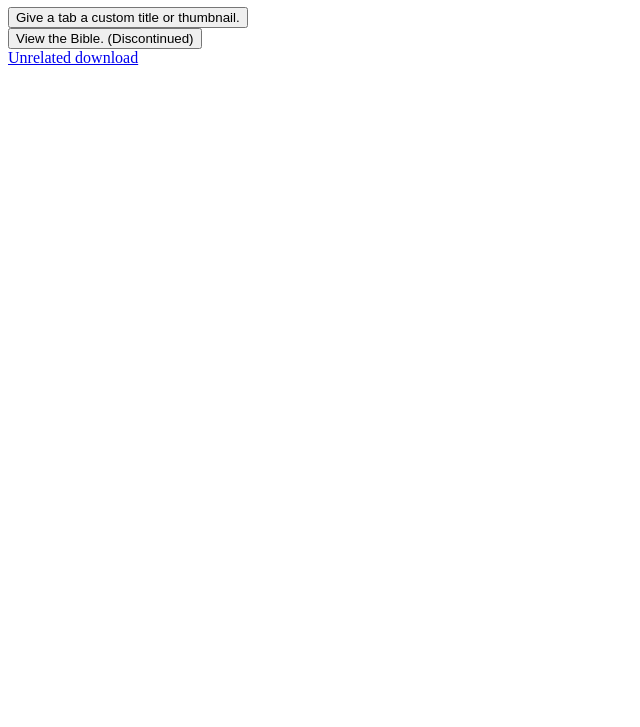
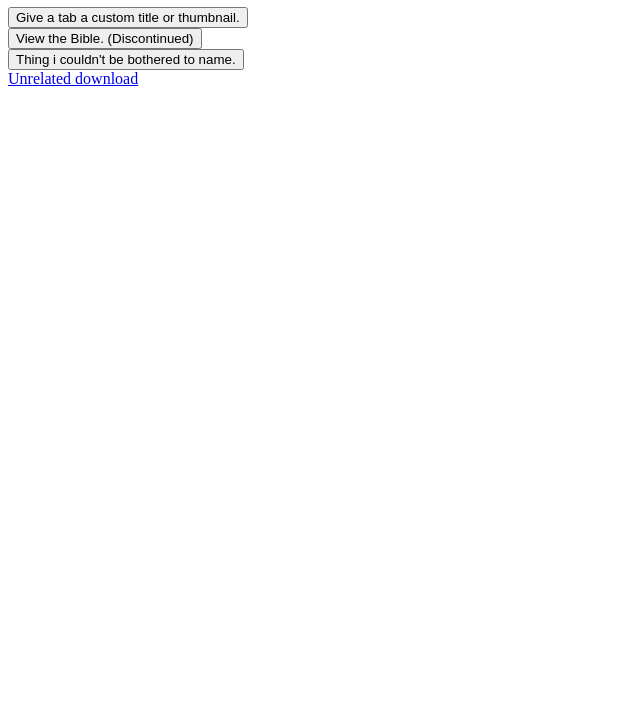
Before and after one commit to JamesButBetter/jamesbutbetter.github.io, a plain HTML site: page index.html in a window 1280 px wide. Shown: the part 73-800 px from the top of the page, without its empty margins (0-640 px from the left). Drawn offline with Linux system fonts and the light colour scheme.

Commit message:
Update index.html

```diff
--- a/index.html
+++ b/index.html
@@ -8,6 +8,8 @@
  <br>
 <button type="button" onClick="location.href='bible'">View the Bible. (Discontinued)</button>
  <br>
+ <button type="button" onClick="location.href='custom-title'">Thing i couldn't be bothered to name.</button>
+ <br>
 <a href="jamestest.gcode">Unrelated download</a>
 </body>
 </html>
```
